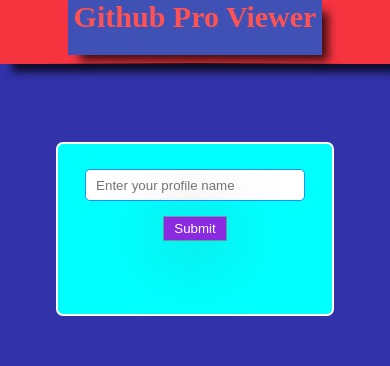
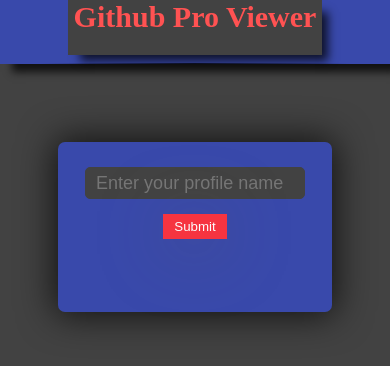
Before and after one commit to J8298c/github_card, a React app: page / in a window 390 px wide. Built offline with nearby package versions, Linux system fonts and the light colour scheme; a web font is replaced by a local one.

Commit message:
added new theme color fixed some links

```diff
--- a/css/style.css
+++ b/css/style.css
@@ -1,18 +1,23 @@
-html {
-    background-color: #3232AA;
-}
 body {
     margin: 0;
+    background-color: #424242;
+}
+a {
+    color: #F63440;
+    text-decoration: none;
+}
+span {
+    color: #FFCA28;
 }
 #app {
-    background-color: #3232AA;
+    background-color: #424242;
     height: 100%;
     width: 100%;
 }
 #header {
     display: block;
     align-items: center;
-    background-color: #F63440;
+    background-color: #3949AB;
     -webkit-box-shadow: 10px 10px 8px -2px rgba(0, 0, 0, 0.75);
     -moz-box-shadow: 10px 10px 8px -2px rgba(0, 0, 0, 0.75);
     box-shadow: 10px 10px 8px -2px rgba(0, 0, 0, 0.75);
@@ -23,7 +28,7 @@
     font-size: 48px;
     font-weight: bolder;
     text-align: center;
-    background-color: #3232AA;
+    background-color: #424242;
     width: 45%;
     margin: 0 auto;
     -webkit-box-shadow: 10px 10px 10px -3px rgba(0, 0, 0, 0.75);
@@ -40,8 +45,12 @@
     width: 65%;
     height: 300px;
     display: block;
-    margin: 100px auto;
-    background-color: darkslateblue;
+    margin: 200px auto;
+    border-radius: 25px;
+    background-color: #3949AB;
+    -webkit-box-shadow: 0px 0px 36px 3px rgba(0, 0, 0, 0.75);
+    -moz-box-shadow: 0px 0px 36px 3px rgba(0, 0, 0, 0.75);
+    box-shadow: 0px 0px 36px 3px rgba(0, 0, 0, 0.75);
     padding: 35px;
 }
 .searchinput {
@@ -49,20 +58,24 @@
     display: block;
     margin: 25px auto;
     height: 30px;
-    border: 1px solid yellow;
+    border: 1px solid #424242;
     border-radius: 6px;
     padding: 5px;
+    background-color: #424242;
+    color: #fcfcfc;
+    font-size: 18px;
 }
 .submit {
     width: 200px;
-    border: 1px solid yellow;
+    border: 1px solid #F63440;
     margin: 30px auto;
     display: block;
     height: 25px;
-    color: blueviolet;
-    -webkit-box-shadow: 0px 3px 20px 0px rgba(0,0,0,0.54);
-    -moz-box-shadow: 0px 3px 20px 0px rgba(0,0,0,0.54);
-    box-shadow: 0px 3px 20px 0px rgba(0,0,0,0.54);
+    color: #FCFCFC;
+    background-color: #F63440;
+    -webkit-box-shadow: 0px 3px 20px 0px rgba(0, 0, 0, 0.54);
+    -moz-box-shadow: 0px 3px 20px 0px rgba(0, 0, 0, 0.54);
+    box-shadow: 0px 3px 20px 0px rgba(0, 0, 0, 0.54);
 }
 .imageContainer {
     width: 45%;
@@ -119,12 +132,10 @@
     font-size: 25px;
     /* float: right; */
 }
-
-@media screen and (min-width: 701px) and (max-width: 1020px){
+@media screen and (min-width: 701px) and (max-width: 1020px) {
     #search {
         width: 65%;
         height: 200px;
-        background-color: whitesmoke;
         display: block;
         margin: 95px auto;
         padding: 10px;
@@ -133,17 +144,15 @@
         width: 75%;
         margin: 35px auto;
         display: block;
-        border: 1px solid red;
         padding: 6px;
     }
     .submit {
         width: 25%;
-        background-color: blue;
         margin: 0 auto;
         display: block;
-        -webkit-box-shadow: -1px 6px 70px -6px rgba(87,89,91,1);
-        -moz-box-shadow: -1px 6px 70px -6px rgba(87,89,91,1);
-        box-shadow: -1px 6px 70px -6px rgba(87,89,91,1);
+        -webkit-box-shadow: -1px 6px 70px -6px rgba(87, 89, 91, 1);
+        -moz-box-shadow: -1px 6px 70px -6px rgba(87, 89, 91, 1);
+        box-shadow: -1px 6px 70px -6px rgba(87, 89, 91, 1);
     }
     .imageContainer {
         width: 45%;
@@ -158,6 +167,7 @@
         width: 45%;
         display: inline-block;
         /* margin-top: 5px; */
+
         text-align: center;
     }
     .username {
@@ -194,15 +204,14 @@
     }
 }
 /*Mobile styling */
+
 @media screen and (max-width: 700px) {
-
     #header h1 {
         font-family: 'Londrina Outline', cursive;
         color: #FF5252;
         font-size: 30px;
         font-weight: bolder;
         text-align: center;
-        background-color: #3F51B5;
         width: 65%;
         margin: 0 auto;
         height: 55px;
@@ -210,38 +219,29 @@
         -moz-box-shadow: 10px 10px 10px -3px rgba(0, 0, 0, 0.75);
         box-shadow: 9px 9px 9px -3px rgba(0, 0, 0, 0.75);
     }
-
     #search {
         width: 65%;
         display: block;
         margin: 20% auto;
-        background-color: aqua;
         height: 150px;
-        border: 2px solid white;
         border-radius: 7px;
         padding: 10px;
     }
-
     .searchinput {
         width: 80%;
         display: block;
         margin: 15px auto;
         height: 20px;
-        border: 1px solid dodgerblue;
         padding-left: 10px;
         border-radius: 5px;
     }
-
     .submit {
         width: 25%;
-        border: 1px solid cadetblue;
-        background-color: blueviolet;
-        color: white;
         display: block;
         margin: 0 auto;
-        -webkit-box-shadow: -1px 6px 70px -6px rgba(87,89,91,1);
-        -moz-box-shadow: -1px 6px 70px -6px rgba(87,89,91,1);
-        box-shadow: -1px 6px 70px -6px rgba(87,89,91,1);
+        -webkit-box-shadow: -1px 6px 70px -6px rgba(87, 89, 91, 1);
+        -moz-box-shadow: -1px 6px 70px -6px rgba(87, 89, 91, 1);
+        box-shadow: -1px 6px 70px -6px rgba(87, 89, 91, 1);
         height: 25px;
     }
     .imageContainer {
@@ -249,19 +249,19 @@
         display: inline-block;
     }
     .profileContainer {
+        width: 100%;
         color: #fcfcfc;
         float: none;
         margin-right: 0;
     }
     .userimg {
-        width: 250px;
-        height: 250px;
+        width: 350px;
+        height: 350px;
         display: block;
         margin: 35px auto;
-        border: 1px solid white;
+        border: 1px solid #3949AB;
         padding: 3px;
     }
-
     .username {
         text-align: center;
         font-size: 38px;
@@ -287,7 +287,6 @@
         width: 90%;
         margin: 0 5% 0 5%;
     }
-
     .following {
         width: 45%;
         display: inline-block;
@@ -297,8 +296,4 @@
     .homeLink {
         text-align: center;
     }
-    a {
-        text-decoration: none;
-        color: blueviolet;
 }
-}
--- a/js/components/githubcard.js
+++ b/js/components/githubcard.js
@@ -7,9 +7,11 @@
     render() {
         let { user } = this.props;
         console.log(this.props);
+        const userBlog = `https://${user.blog}`;
         const followersUrl = `https://github.com/${user.login}?tab=followers`;
         const followingUrl = `https://github.com/${user.login}?tab=following`;
         const reposUrl = `https://github.com/${user.login}?tab=repositories`;
+        const gistUrl = `https://gist.github.com/${user.login}`;
         return (
             <div>
                 <div className="imageContainer">
@@ -18,13 +20,14 @@
                 <div className="profileContainer">
                 <h2 className="username">{user.name}</h2>
                 <h4 className="userlocation">{user.location}</h4>
-                    <h4 className="userblog"><a href={user.blog} target="_blank">My Portfolio Site</a></h4>
+                    <h4 className="userblog"><a href={userBlog} target="_blank">My Portfolio Site</a></h4>
                     <p className="userbio">{user.bio}</p>
                 </div>
                 <div className="userstats">
                     <p className="following"><a href={followersUrl}>Following:</a> <span className="followingCount">{user.followers}</span></p>
                     <p className="following"><a href={followingUrl}>Following:</a> <span className="followingCount">{user.following}</span></p>
                     <p className="following"><a href={reposUrl}>Repos:</a> <span className="reposCount">{user.public_repos}</span></p>
+                    <p className="following"><a href={gistUrl}>Gists:</a> <span className="reposCount">{user.public_gists}</span></p>
                 </div>
                 <p className="homeLink"><a href='https://j8298c.github.io/github_card/#/'>Back to search</a></p>
             </div>
--- a/js/components/search.js
+++ b/js/components/search.js
@@ -8,7 +8,7 @@
         <form id="search" className="search-form" onSubmit={props.onSubmit}>
             <input className="searchinput" type="text" placeholder="Enter your profile name" value={props.username}  onChange={props.onChange}
                 onKeyPress={props.enterKey} />
-            <button className="submit"  onClick={props.onSubmit}>Submit</button>
+            <button className="submit" onClick={props.onSubmit}>Submit</button>
         </form>
         </div>
     )
```
Also changed, not shown: index.html (+1 -0 lines), build/bundle.js. Lines whose indentation alone changed are shown as unchanged.
